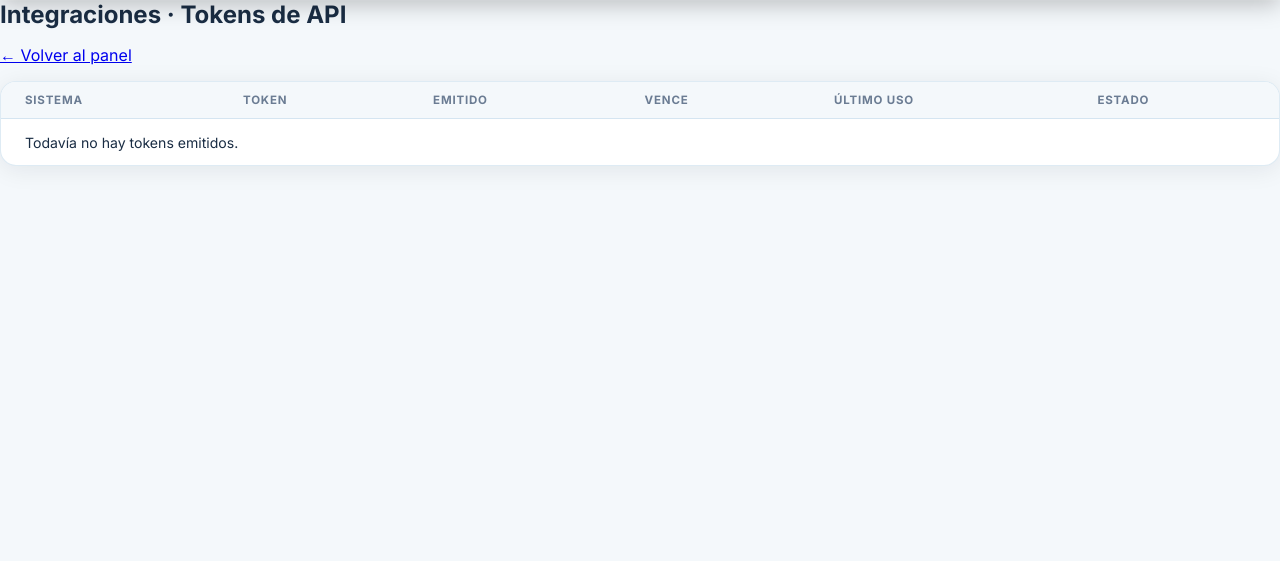
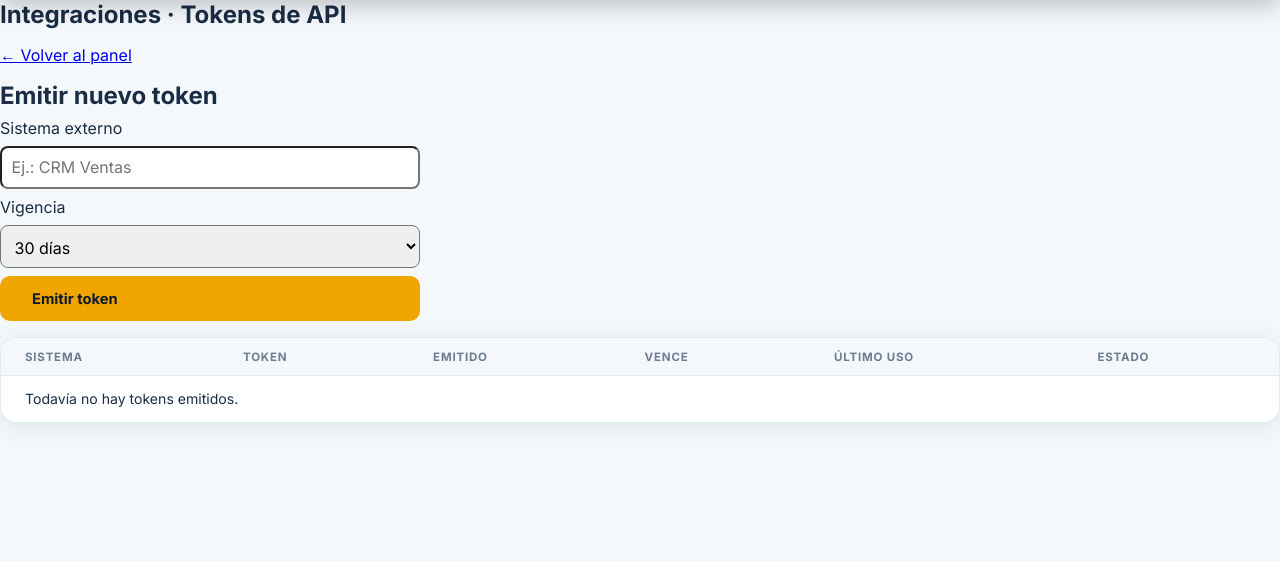
Before and after one commit to brianlautaro/TechSolutions-AyMS, a Flask app: page /admin/integraciones/ in a window 1280 px wide. Shown: the part 59-620 px from the top of the page. Run offline with Flask 3, Linux system fonts and the light colour scheme; a user stored in the database is signed in; data that the repository does not hold is empty.

Commit message:
HU-21: emitir token

```diff
--- a/integraciones/admin_routes.py
+++ b/integraciones/admin_routes.py
@@ -1,8 +1,8 @@
 """HU-21: emitir y revocar tokens de API para sistemas externos."""
-from flask import Blueprint, abort, redirect, render_template, url_for
+from flask import Blueprint, abort, flash, redirect, render_template, request, url_for
 from flask_login import current_user
 
-from models import TokenAPI
+from models import TokenAPI, db
 
 integraciones_admin_bp = Blueprint(
     "integraciones_admin", __name__, url_prefix="/admin/integraciones"
@@ -34,3 +34,28 @@ def _render_lista(token_nuevo=None, sistema_nuevo=None):
 @integraciones_admin_bp.route("/")
 def listar():
     return _render_lista()
+
+
+
+@integraciones_admin_bp.route("/emitir", methods=["POST"])
+def emitir():
+    sistema = request.form.get("sistema", "").strip()
+    try:
+        dias = int(request.form.get("vigencia", ""))
+    except ValueError:
+        dias = None
+
+    if not sistema:
+        flash("Indicá el sistema externo.", "error")
+        return redirect(url_for(".listar"))
+    if dias not in VIGENCIAS:
+        flash("Elegí una vigencia válida.", "error")
+        return redirect(url_for(".listar"))
+
+    registro, token = TokenAPI.emitir(sistema[:150], dias, current_user)
+    db.session.add(registro)
+    db.session.commit()
+
+    # Se muestra directamente (sin redirect ni flash) para que el token
+    # no quede guardado en ningún lado: se ve una sola vez.
+    return _render_lista(token_nuevo=token, sistema_nuevo=registro.sistema)
--- a/templates/admin/integraciones.html
+++ b/templates/admin/integraciones.html
@@ -13,7 +13,29 @@
         {% endfor %}
     {% endwith %}
 
-    <!-- acá va el formulario para emitir un token -->
+        {% if token_nuevo %}
+    <div class="token-nuevo">
+        <strong>Token emitido para «{{ sistema_nuevo }}».</strong>
+        <p>Copialo ahora: por seguridad no se vuelve a mostrar.</p>
+        <code id="token-texto">{{ token_nuevo }}</code>
+        <button type="button" onclick="navigator.clipboard.writeText(document.getElementById('token-texto').textContent)">Copiar</button>
+    </div>
+    {% endif %}
+
+    <form class="form-token" method="post" action="{{ url_for('integraciones_admin.emitir') }}">
+        <h2>Emitir nuevo token</h2>
+        <label for="sistema">Sistema externo</label>
+        <input type="text" id="sistema" name="sistema" maxlength="150" required placeholder="Ej.: CRM Ventas">
+
+        <label for="vigencia">Vigencia</label>
+        <select id="vigencia" name="vigencia" required>
+            {% for d in vigencias %}
+            <option value="{{ d }}">{{ d }} días</option>
+            {% endfor %}
+        </select>
+
+        <button type="submit" class="btn-primary">Emitir token</button>
+    </form>
 
     <div class="admin-table-section">
         <table class="admin-table">
@@ -50,5 +72,10 @@
     .msg { padding: .7rem; border-radius: 8px; margin: 0; }
     .msg-error { background: #fde8e8; color: #9b1c1c; }
     .msg-success { background: #e6f6ea; color: #1e6b34; }
+        .token-nuevo { padding: 1rem; border-radius: 8px; background: #fff7e0; border: 1px solid #e8c04a; display: flex; flex-direction: column; gap: .5rem; }
+    .token-nuevo code { word-break: break-all; font-size: .95rem; padding: .5rem; background: #fff; border-radius: 6px; }
+    .token-nuevo button { align-self: flex-start; cursor: pointer; }
+    .form-token { display: flex; flex-direction: column; gap: .5rem; max-width: 420px; }
+    .form-token input, .form-token select { padding: .6rem; font: inherit; border-radius: 8px; }
 </style>
 {% endblock %}
```
